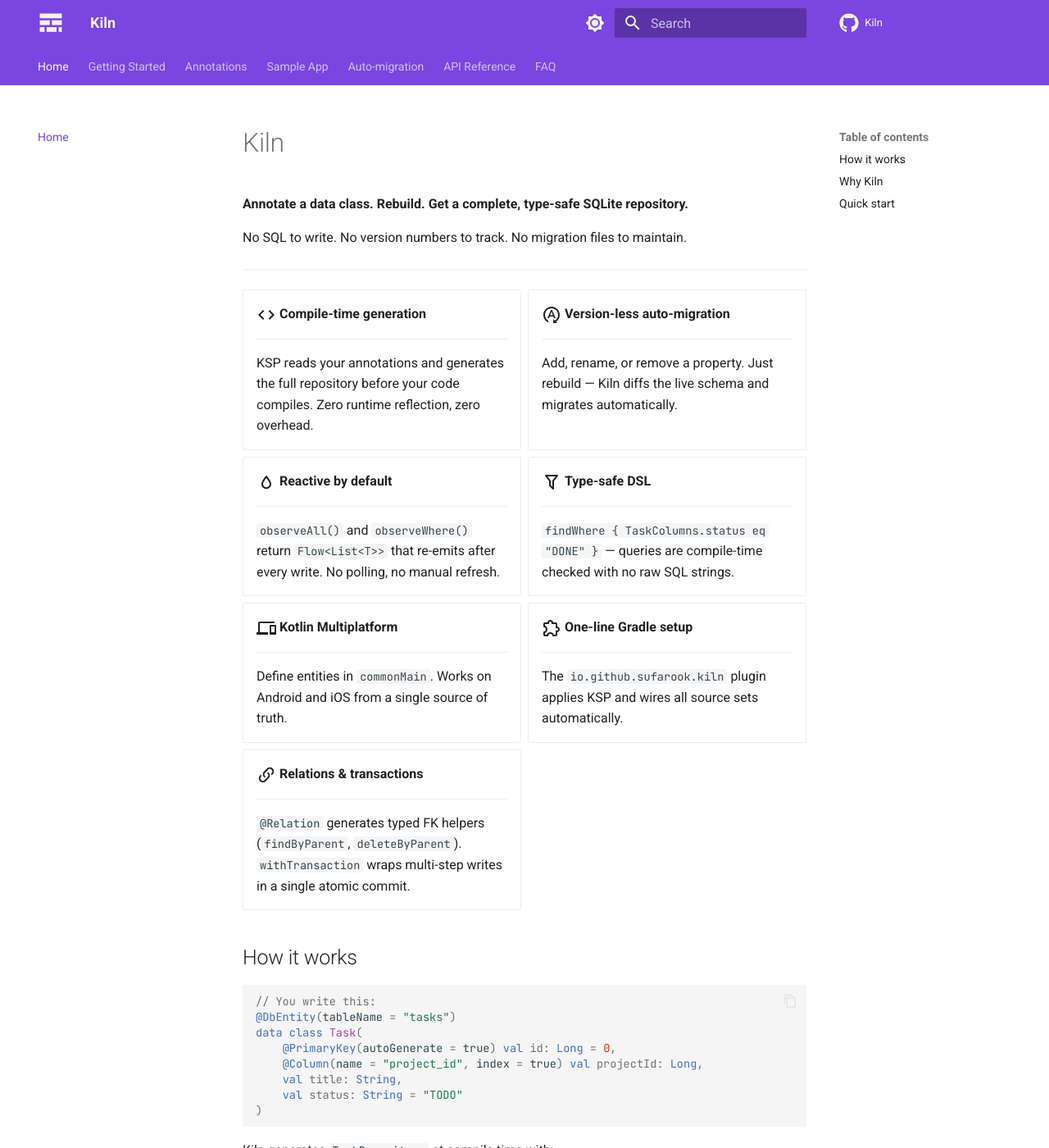
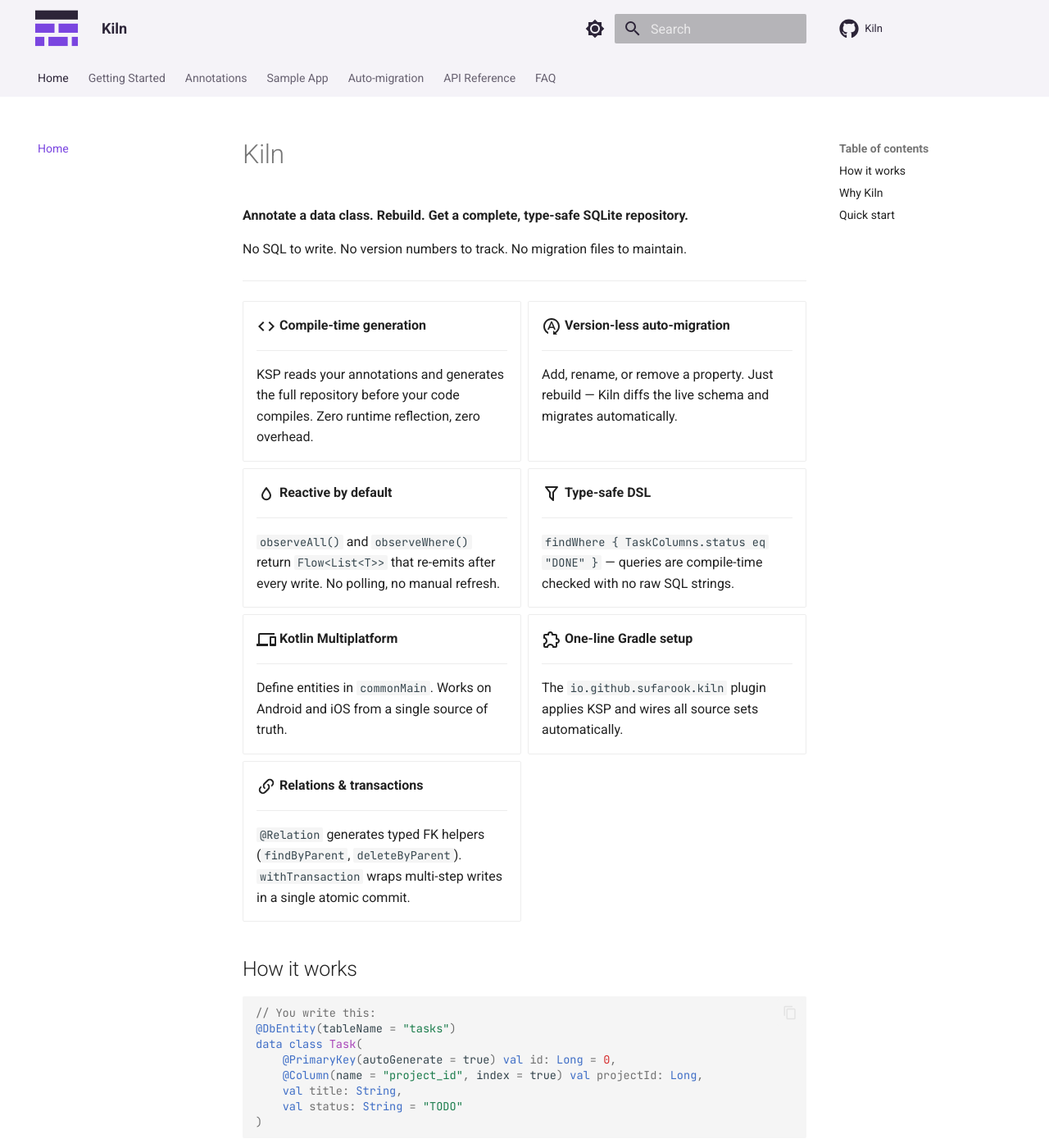
Before and after one commit to sufarook/Kiln, an MkDocs documentation site: the page built from docs/src/index.md, in a window 1280 px wide and 1400 px high. Shown: the whole window at 82% size. Built offline with MkDocs 1.6.1 and Material for MkDocs 9.7.7, drawn with Linux system fonts in a browser that asks for light colours; comment, search, counter and statistics services are not loaded.

Commit message:
docs: show the real two-tone mark in the header, not a flat knockout
The first pass put a solid white knockout of the mark on a violet header
bar. That lost the whole point of the logo — the two-tone split (ink top
course = the source data class, violet courses = the generated rows) was
flattened to one colour because a two-tone mark can't read on violet.

Fix: keep the header neutral (paper in light, ink-deep in dark) and carry
violet as the accent/link colour instead. Now the header shows the actual
generated mark — kiln-mark.svg (ink top + violet courses) on the paper
header, swapped to kiln-mark-dark.svg (paper top + violet-on-dark courses)
on the ink header via a per-scheme CSS background, since mkdocs.yml only
takes one theme.logo. Drop the invented white-knockout asset.

Verified both schemes in a browser: light shows ink-top/violet-course mark
on paper; dark shows paper-top/violet-on-dark-course mark on ink.

```diff
--- a/docs/mkdocs.yml
+++ b/docs/mkdocs.yml
@@ -9,7 +9,7 @@
 
 theme:
   name: material
-  logo: assets/kiln-mark-white.svg
+  logo: assets/kiln-mark.svg
   favicon: assets/kiln-favicon.svg
   font:
     code: JetBrains Mono
--- a/docs/src/stylesheets/brand.css
+++ b/docs/src/stylesheets/brand.css
@@ -1,8 +1,10 @@
 /*
  * Kiln brand palette applied to Material for MkDocs.
- * Tokens from the design handoff. The rule "never violet on ink" is honoured by
- * using the standard `violet` on light surfaces and the lighter `violet-on-dark`
- * on the slate (dark) scheme.
+ *
+ * The mark is two-tone by design — an ink top course (the source data class) over
+ * violet courses (the generated rows). That only reads on a neutral surface, so the
+ * header bar is kept paper/ink rather than violet, and violet is carried by the
+ * accents and links instead. This also honours the handoff's "never violet on ink".
  */
 
 :root {
@@ -15,36 +17,49 @@
 
 /* ── Light scheme ─────────────────────────────────────────────────────────── */
 [data-md-color-scheme="default"] {
-  /* Header/footer bar is the primary colour; white foreground reads on violet. */
-  --md-primary-fg-color:        var(--kiln-violet);
-  --md-primary-fg-color--light: var(--kiln-violet-on-dark);
+  /* Paper header so the ink-top / violet-course mark reads as generated. */
+  --md-primary-fg-color:        var(--kiln-paper);
+  --md-primary-fg-color--light: var(--kiln-paper);
   --md-primary-fg-color--dark:  var(--kiln-ink);
-  --md-primary-bg-color:        var(--kiln-paper);
+  --md-primary-bg-color:        var(--kiln-ink);   /* header title/nav/search text */
 
   --md-accent-fg-color:         var(--kiln-violet);
-
-  /* Body links pick up the brand violet. */
   --md-typeset-a-color:         var(--kiln-violet);
 }
 
 /* ── Dark (slate) scheme ──────────────────────────────────────────────────── */
 [data-md-color-scheme="slate"] {
-  /* Dark ink header in dark mode — violet-on-ink would fail contrast, so the
-     bar stays ink and the accents carry the brand colour instead. */
+  /* Ink header so the paper-top / violet-on-dark-course mark reads. */
   --md-primary-fg-color:        var(--kiln-ink-deep);
   --md-primary-fg-color--light: var(--kiln-violet-on-dark);
   --md-primary-fg-color--dark:  var(--kiln-ink-deep);
   --md-primary-bg-color:        var(--kiln-paper);
 
   --md-accent-fg-color:         var(--kiln-violet-on-dark);
-
   --md-typeset-a-color:         var(--kiln-violet-on-dark);
 }
 
-/* The mark in the header is a white knockout; give it a hair of breathing room
-   so it aligns with the wordmark next to it. */
-.md-header__button.md-logo img,
-.md-header__button.md-logo svg {
-  height: 1.6rem;
-  width: auto;
+/*
+ * Per-scheme logo. mkdocs.yml only takes a single `theme.logo`, so swap the mark
+ * with a CSS background — the real two-tone `kiln-mark.svg` on the paper header,
+ * and the dark variant on the ink header. The link keeps its `title="Kiln"`, so
+ * hiding the inner <img> doesn't cost the accessible name.
+ */
+.md-header__button.md-logo {
+  width: 2.4rem;
+  height: 2.4rem;
+  padding: 0.35rem;
+  background-repeat: no-repeat;
+  background-position: center;
+  background-size: contain;
+  box-sizing: content-box;
 }
+.md-header__button.md-logo img {
+  display: none;
+}
+[data-md-color-scheme="default"] .md-header__button.md-logo {
+  background-image: url("../assets/kiln-mark.svg");
+}
+[data-md-color-scheme="slate"] .md-header__button.md-logo {
+  background-image: url("../assets/kiln-mark-dark.svg");
+}
```
Also changed, not shown: docs/src/assets/kiln-mark-white.svg (deleted).
